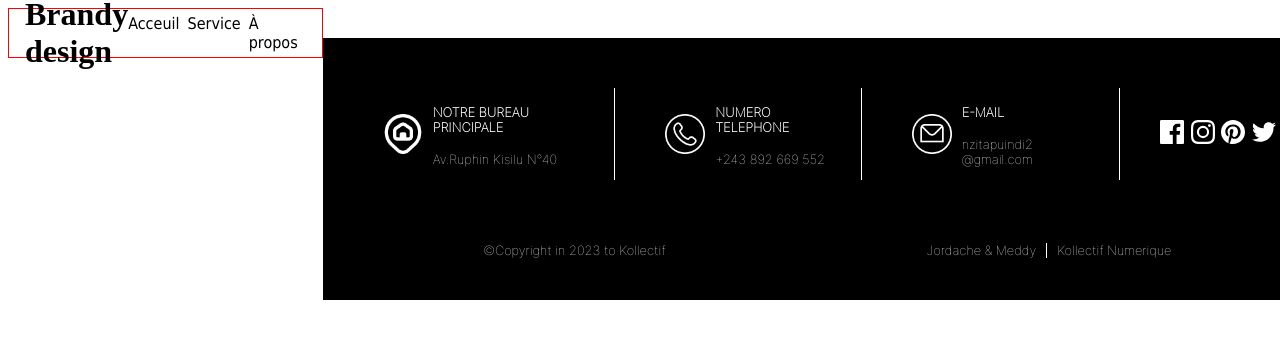
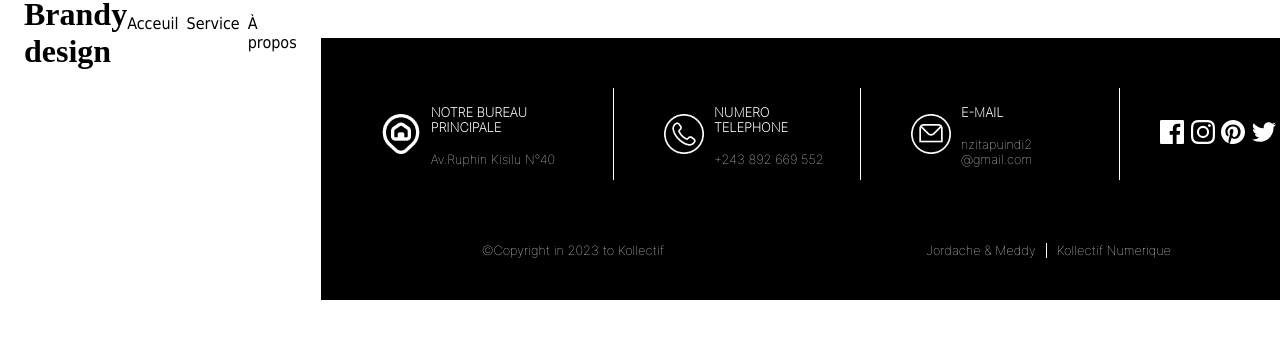
Before and after one commit to nMeddy/brandy-design, a React (Vite) app: page / in a window 1280 px wide. Shown: the top 338 px of the page. Built offline with nearby package versions, Linux system fonts and the light colour scheme.

Commit message:
Update Header.css
refactorization about header

```diff
--- a/src/components/Header/Header.css
+++ b/src/components/Header/Header.css
@@ -3,7 +3,6 @@
     top:0;
     position: sticky;
     z-index: 1;
-    border: 1px red solid;
     display:flex;
     justify-content: space-between;
     align-items: center;
```
